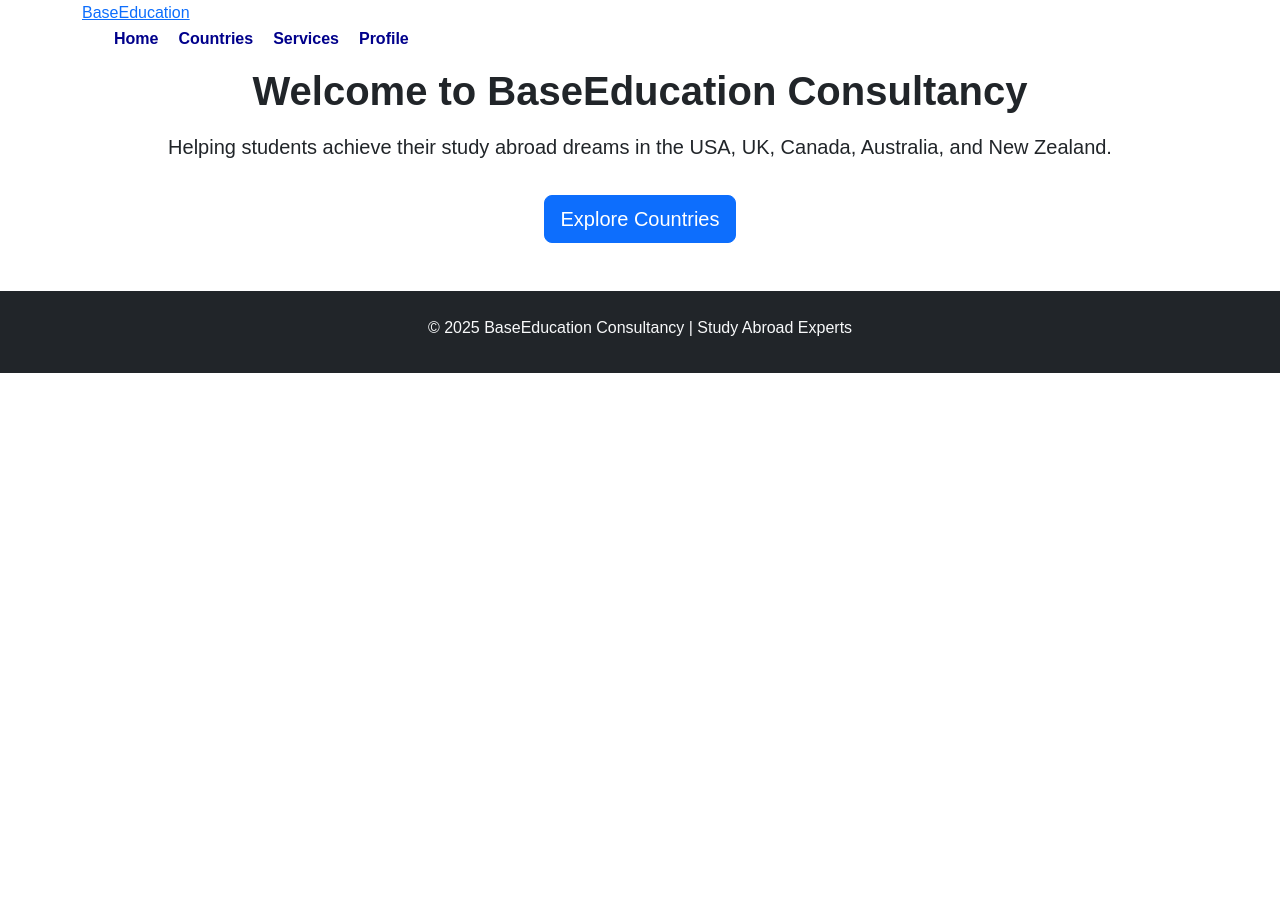
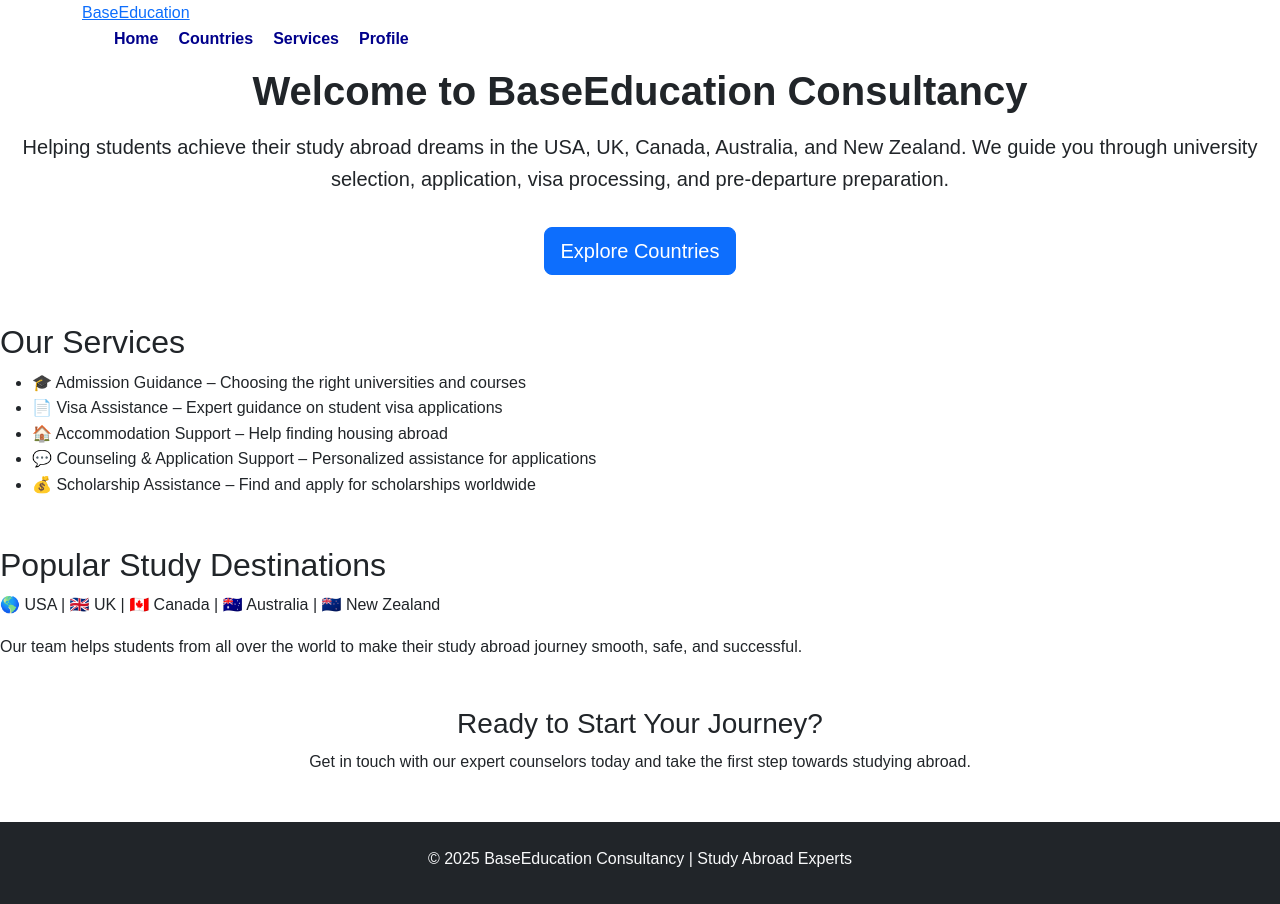
Before and after one commit to serajstudy/Capstone-FrontendProject, a React (Vite) app: page / in a window 1280 px wide. Before the commit the page ends 800 px from the top, so only its background shows below. Built offline with nearby package versions, Linux system fonts and the light colour scheme.

Commit message:
Home update more information

```diff
--- a/src/Pages/Home.jsx
+++ b/src/Pages/Home.jsx
@@ -3,10 +3,44 @@ import { Link } from "react-router-dom";
 
 function Home() {
   return (
-    <div className="text-center">
-      <h1 className="fw-bold mb-3">Welcome to BaseEducation Consultancy</h1>
-      <p className="lead">Helping students achieve their study abroad dreams in the USA, UK, Canada, Australia, and New Zealand.</p>
-      <Link className="btn btn-primary btn-lg mt-3" to="/countries">Explore Countries</Link>
+    <div className="home-container">
+      <header className="text-center">
+        <h1 className="fw-bold mb-3">Welcome to BaseEducation Consultancy</h1>
+        <p className="lead">
+          Helping students achieve their study abroad dreams in the USA, UK, Canada, Australia, and New Zealand.
+          We guide you through university selection, application, visa processing, and pre-departure preparation.
+        </p>
+        <Link className="btn btn-primary btn-lg mt-3" to="/countries">
+          Explore Countries
+        </Link>
+      </header>
+
+      <section className="services-section mt-5">
+        <h2>Our Services</h2>
+        <ul>
+          <li>🎓 Admission Guidance – Choosing the right universities and courses</li>
+          <li>📄 Visa Assistance – Expert guidance on student visa applications</li>
+          <li>🏠 Accommodation Support – Help finding housing abroad</li>
+          <li>💬 Counseling & Application Support – Personalized assistance for applications</li>
+          <li>💰 Scholarship Assistance – Find and apply for scholarships worldwide</li>
+        </ul>
+      </section>
+
+      <section className="study-destinations mt-5">
+        <h2>Popular Study Destinations</h2>
+        <p>
+          🌎 USA | 🇬🇧 UK | 🇨🇦 Canada | 🇦🇺 Australia | 🇳🇿 New Zealand
+        </p>
+        <p>
+          Our team helps students from all over the world to make their study abroad journey smooth, safe, and successful.
+        </p>
+      </section>
+
+      <section className="cta-section mt-5 text-center">
+        <h3>Ready to Start Your Journey?</h3>
+        <p>Get in touch with our expert counselors today and take the first step towards studying abroad.</p>
+
+      </section>
     </div>
   );
 }
```
